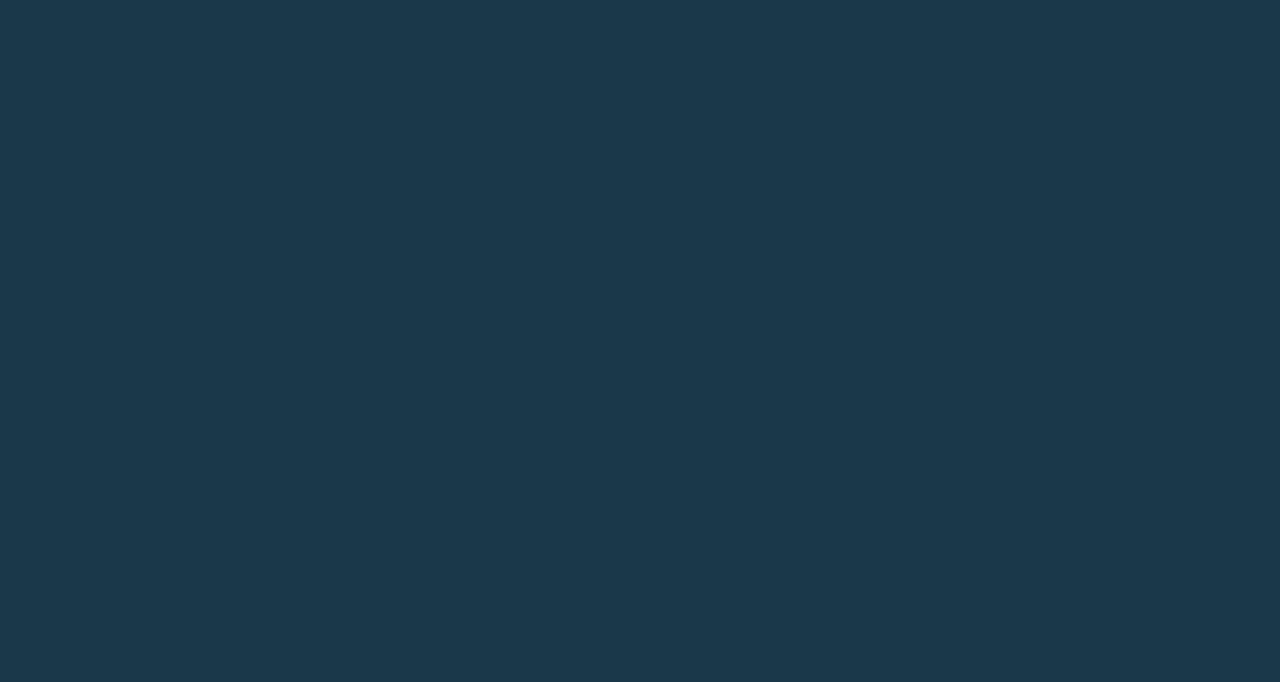
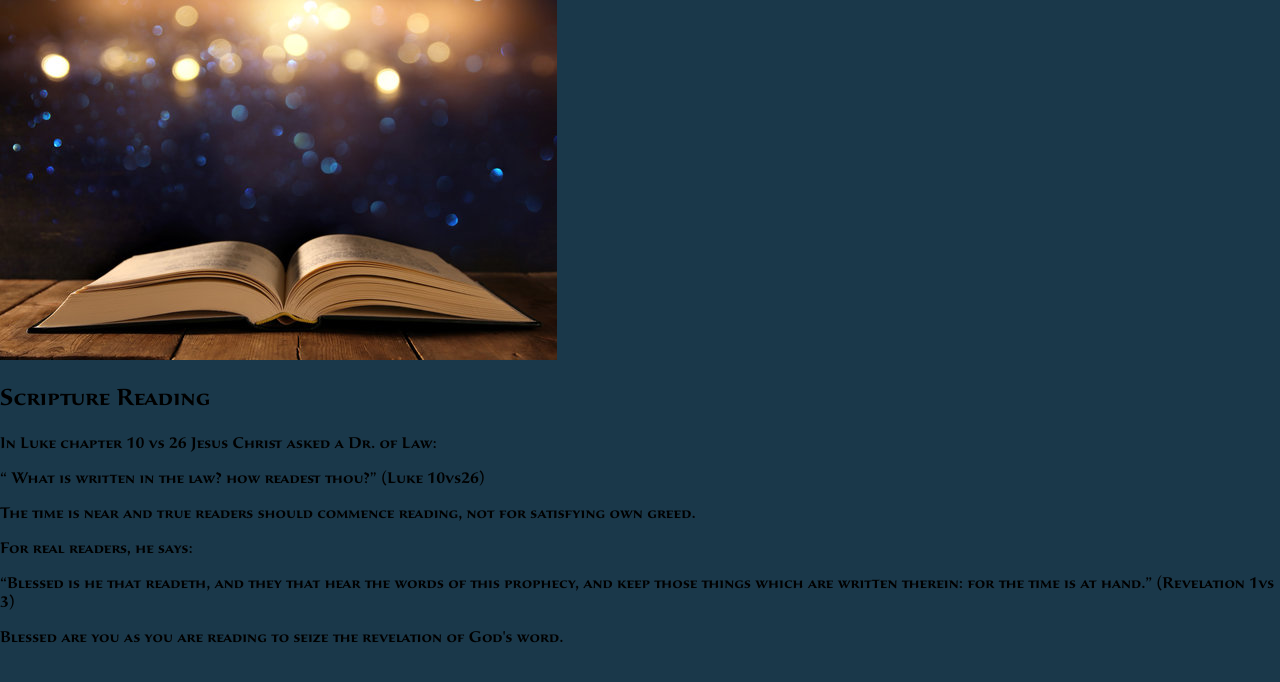
Before and after one commit to Baouldguyd/mowdmin, a React (Create React App) app: page /scripturetext in a window 1280 px wide. Before the commit this address had no page. Shown: the top 682 px of the page. Built offline with nearby package versions, Linux system fonts and the light colour scheme.

Commit message:
updated scripture page

```diff
--- a/src/App.jsx
+++ b/src/App.jsx
@@ -33,7 +33,7 @@ import EventDetails from './Components/Sample/EventDetails';
 import CryBook from './Components/Media/Books/CryBook';
 import SeedBook from './Components/Media/Books/SeedBook';
 import ProphecyBook from './Components/Media/Books/ProphecyBook';
-
+import ScriptureText from './Components/Pages/ScriptureText'
 
 
 
@@ -61,6 +61,11 @@ const App = () => {
         <Route path='/events/prayer' element={ <Prayer/> } />
         <Route path='/events/sympossium' element={ <Symposium/> } />
         <Route path='/events/crusade' element={ <CrusadeDetails/> } />
+        <Route path='/scripturetext' element={ <ScriptureText/> } />
+
+
+
+
 
         {/* Audio Pages */}
         <Route path='/audio/books' element={<Books/>} />
--- /dev/null
+++ b/src/Components/Pages/ScriptureText.jsx
@@ -0,0 +1,51 @@
+import React from 'react'
+
+import bibleImg from '../../Assets/bible.jpg'
+
+const Charity = () => {
+  return (
+    <div className='aboutpg'>
+      <style>
+        @import url('https://fonts.googleapis.com/css2?family=Mukta&display=swap');
+      </style>
+
+      <div className='abouthead'>
+          <div className="aboutheadimg">
+            <img src={bibleImg} alt="" />
+          </div>
+
+      </div>
+
+      <div className='charityDeeds'>
+        <h2>Scripture Reading</h2>
+        <p>In Luke chapter 10 vs 26 Jesus Christ asked a Dr. of Law:
+        </p>
+        <p>
+        “ What is written in the law? how readest thou?”
+(Luke 10vs26)
+        </p>
+
+        <p>
+        The time is near and true readers should commence reading, not for satisfying own greed.
+        </p>
+
+        <p>
+        For real readers, he says:
+        </p>
+
+        <p>
+        “Blessed is he that readeth, and they that hear the words of this prophecy, and keep those things which are written therein: for the time is at hand.”
+(Revelation 1vs 3)
+        </p>
+        <p>
+            Blessed are you as you are reading to seize the revelation of God's word.
+
+        </p>
+
+      </div>
+
+    </div>
+  )
+}
+
+export default Charity;
--- a/src/Components/Sample/EventsApp.jsx
+++ b/src/Components/Sample/EventsApp.jsx
@@ -22,7 +22,7 @@ const EventsApp = () => (
 
   <Carousel afterChange={onChange}>
 
-    <Link to='/events/scripture'>
+    <Link to='/scripturetext'>
     <div className='scripture'>
 
 
```
